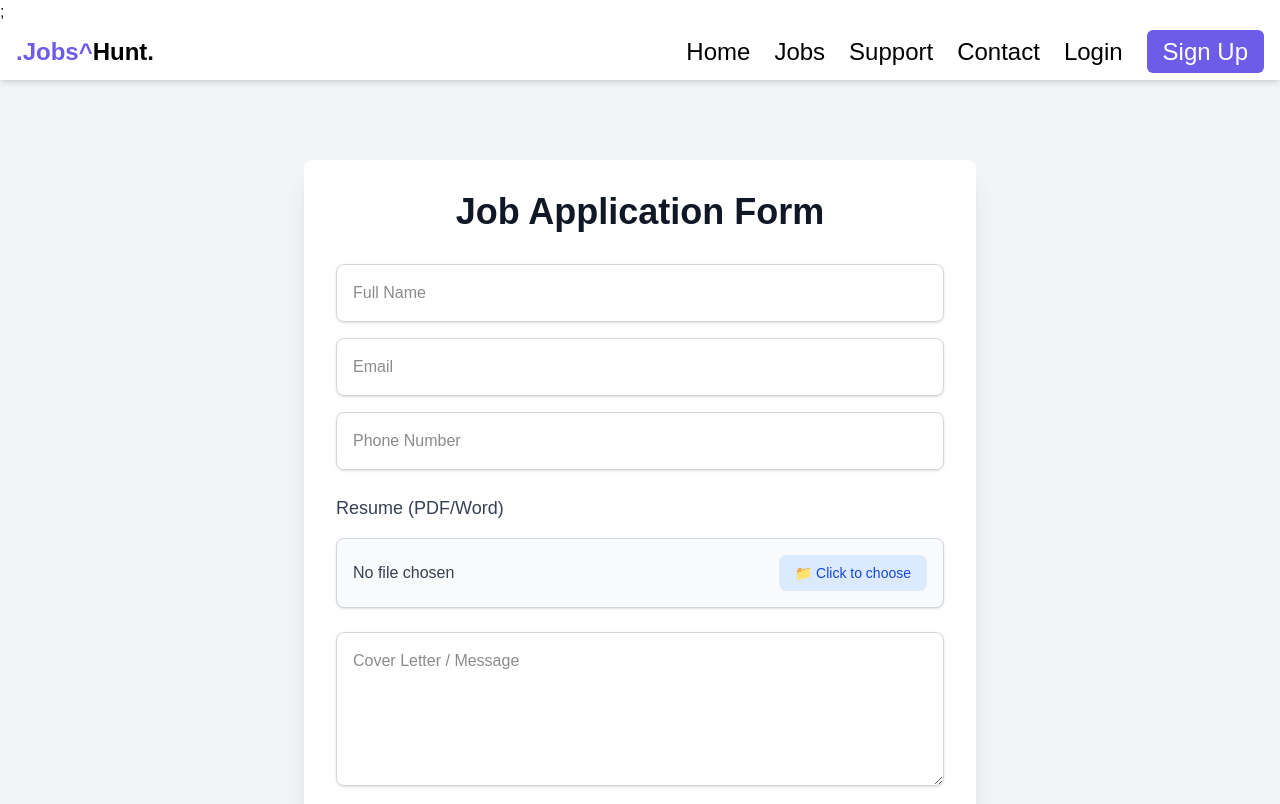
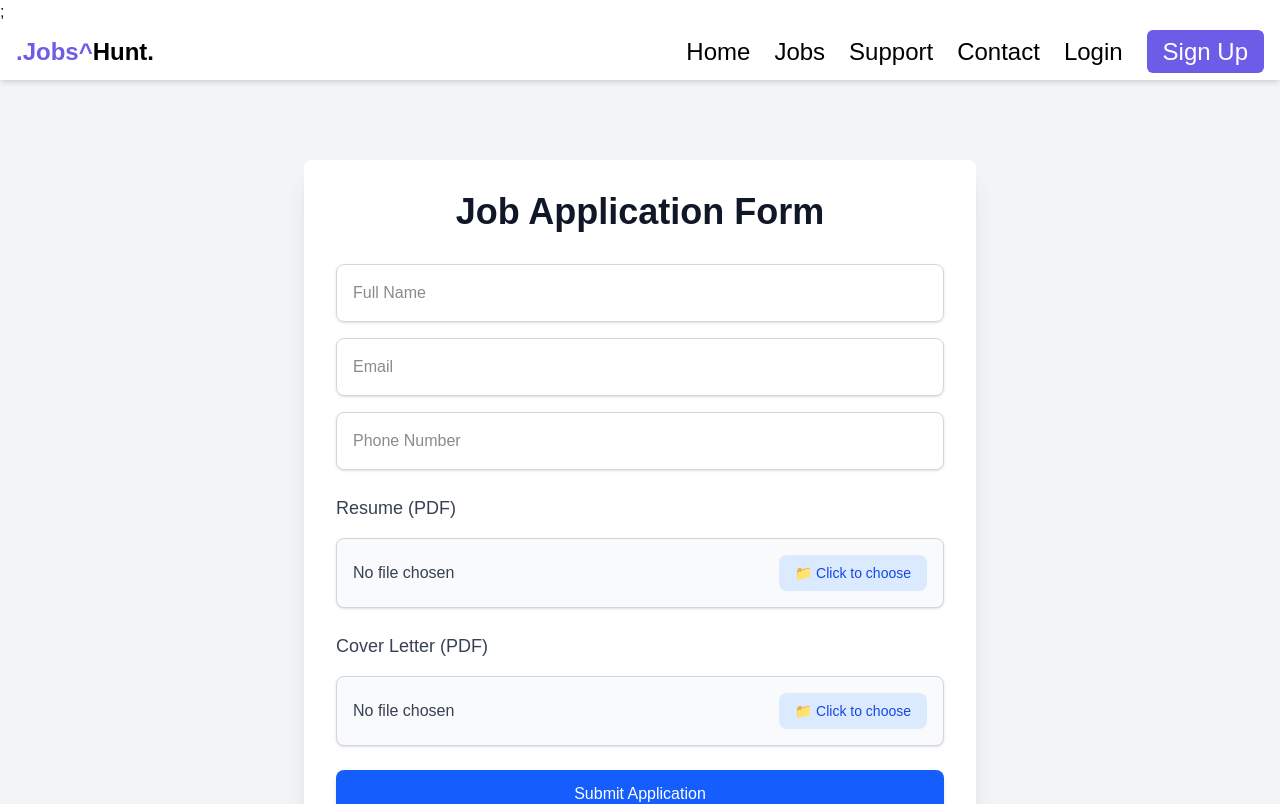
Before and after one commit to taba123-debug/JobHumt, a Next.js app: page /applied/1 in a window 1280 px wide. Shown: the top 804 px of the page. Built offline with nearby package versions, Linux system fonts and the light colour scheme.

Commit message:
new code added

```diff
--- a/app/applied/[id]/page.js
+++ b/app/applied/[id]/page.js
@@ -64,7 +64,7 @@ const ApplyPage = () => {
               htmlFor="resume"
               className="block text-lg font-medium text-gray-700"
             >
-              Resume (PDF/Word)
+              Resume (PDF)
             </label>
             <div className="relative">
               <input
@@ -100,7 +100,7 @@ const ApplyPage = () => {
             </div>
           </div>
 
-          <div>
+          {/* <div>
             <textarea
               name="coverLetter"
               rows="5"
@@ -108,8 +108,47 @@ const ApplyPage = () => {
               onChange={handleChange}
               className="w-full p-4 border border-gray-300 rounded-lg shadow-sm focus:outline-none focus:ring-2 focus:ring-blue-500"
             ></textarea>
+          </div> */}
+            <div className="space-y-4">
+            <label
+              htmlFor="cover letter"
+              className="block text-lg font-medium text-gray-700"
+            >
+              Cover Letter (PDF)
+            </label>
+            <div className="relative">
+              <input
+                type="file"
+                name="resume"
+                accept=".pdf,.doc,.docx"
+                onChange={handleChange}
+                required
+                id="resume"
+                className="w-full p-4 border border-gray-300 rounded-lg shadow-sm focus:outline-none focus:ring-2 focus:ring-blue-500 cursor-pointer opacity-0 absolute top-0 left-0"
+              />
+              <div
+                className={`w-full p-4 border border-gray-300 rounded-lg shadow-sm bg-gray-50 text-gray-700 flex justify-between items-center ${
+                  formData.resume ? "bg-blue-100" : ""
+                }`}
+              >
+                <span>
+                  {formData.resume ? formData.resume.name : "No file chosen"}
+                </span>
+                <span>
+                  <button
+                  className={`text-sm font-medium px-4 py-2 rounded-lg transition
+      ${
+        formData.resume
+          ? "bg-blue-600 text-white hover:bg-blue-800"
+          : "bg-blue-100 text-blue-700 hover:bg-blue-200"
+      }`}
+                  >
+                    {formData.resume ? "✔ File selected" : "📁 Click to choose"}
+                  </button>
+                </span>
+              </div>
+            </div>
           </div>
-
           <button
             type="submit"
             className="w-full bg-blue-600 text-white py-3 rounded-lg shadow-md hover:bg-blue-700 focus:outline-none focus:ring-2 focus:ring-blue-500"
--- a/app/components/Testimonials.js
+++ b/app/components/Testimonials.js
@@ -1,27 +1,72 @@
-import React from 'react'
-import testiminials from '../data/testiminials'
+"use client";
+
+import React, { useEffect, useState } from 'react';
+import { staticImages } from '../data/static_images';
+
 function Testimonials() {
+  const [feedbacks, setFeedbacks] = useState([]);
+
+  useEffect(() => {
+    async function fetchFeedbacks() {
+      try {
+        // res=>fetch data from API
+        // data=>convert to json
+        // formattedData=>map data to new array with name, email, message
+        // data=>setFeedbacks to formattedData
+        // data.data=>map data to new array with name, email, message
+        // item is the current item in the array
+        // each item is an object with name, email, message properties
+        // why item is used? because data is an array of objects
+        // item is object with name , email , message and each object is an item in the array , like item[0], item[1], item[2] etc
+        // item[0] has name, email, message properties ,
+        // means each index of array is an object with name, email, message properties
+        const res = await fetch("http://localhost:1337/api/feedbacks-infos?pagination[limit]=4");
+        const data = await res.json();
+
+        const formattedData = data.data.map(item => ({
+          name: item.name,
+          email: item.email,
+          message: item.message
+        }));
+
+        setFeedbacks(formattedData);
+      } catch (error) {
+        console.error("Error fetching feedbacks:", error);
+      }
+    }
+
+    fetchFeedbacks();
+  }, []);
+
+
   return (
-    <div className=" text-black px-4 py-20 max-w-6xl mx-auto">
+    <div className="text-black px-4 py-20 max-w-6xl mx-auto">
       <h2 className="text-4xl font-bold text-center mb-12 text-[#2C2C54]">
         What Our Users Say
       </h2>
       <div className="grid grid-cols-1 md:grid-cols-2 gap-10">
-        {testiminials.map((t, i) => (
-          <div key={i} className="bg-white p-6 rounded-xl shadow-xl border-blue-500 hover:shadow-md cursor-pointer transition">
+        {feedbacks.map((t, i) => (
+          <div
+            key={i}
+            className="bg-white p-6 rounded-xl shadow-xl border-blue-500 hover:shadow-md cursor-pointer transition"
+          >
             <div className="flex items-center gap-4 mb-4">
-              <img src={t.image} alt={t.name} className="w-14 h-14 rounded-full object-cover" />
+              <img
+                src={staticImages[i % staticImages.length]} // move image to image one by one
+                alt={t.name}
+                className="w-14 h-14 rounded-full object-cover"
+              />
               <div>
                 <h4 className="text-lg font-semibold">{t.name}</h4>
                 <p className="text-sm text-gray-500">{t.email}</p>
               </div>
             </div>
-            <p className="text-gray-700 text-sm italic">"{t.feedback}"</p>
+            <p className="text-gray-700 text-sm italic">"{t.message}"</p>
           </div>
         ))}
       </div>
     </div>
-  )
+  );
 }
 
-export default Testimonials
+export default Testimonials;
--- /dev/null
+++ b/app/data/static_images.js
@@ -0,0 +1,8 @@
+// data/staticImages.js
+export const staticImages = [
+  "/avatar/avatar_1.jpeg",
+  "/avatar/avatar_2.png",
+  "/avatar/avatar_3.jpeg",
+  "/avatar/avatar_4.jpeg",
+
+];
--- a/app/data/testiminials.js
+++ /dev/null
@@ -1,25 +0,0 @@
-const testiminials = [
-    {
-      name: "Sarah Khan",
-      email: "sarah@example.com",
-      image: "/avatar/avatar_1.jpeg",
-
-      feedback:
-        "Remote Job Hunt helped me land my first fully-remote BD role within 2 weeks! The platform is so smooth and curated.",
-    },
-    {
-      name: "David Lee",
-      email: "david@bdconnect.io",
-      image: "/avatar/avatar_2.png",
-      feedback:
-        "I love how simple yet effective the job listings are. The admin curation ensures I don’t waste time on spam listings.",
-    },
-    {
-        name: "Rahan Ali",
-        email: "ali@bdcoder.io",
-        image: "/avatar/avatar_3.jpeg",
-        feedback:
-          "I love how simple yet effective the job listings are. The admin curation ensures I don’t waste time on spam listings.",
-      },
-  ];
-  export default testiminials;
--- a/app/layout.js
+++ b/app/layout.js
@@ -21,10 +21,11 @@ export const metadata = {
 export default function RootLayout({ children }) {
   return (
     <html lang="en">
-        <Toaster position="top-center" reverseOrder={false} />
+
       <body
         className={`${geistSans.variable} ${geistMono.variable} antialiased`}
       >
+         <Toaster position="top-center" reverseOrder={false} />
         <NavBar />
         {children}
         <Footer/>
```
Also changed, not shown: public/avatar/avatar_4.jpeg (added).
